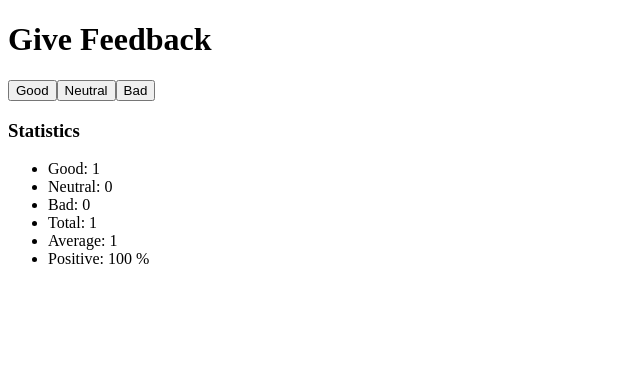
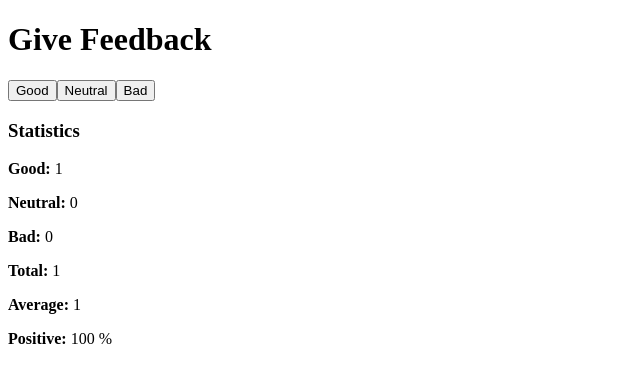
Before and after one commit to ale-drian/Laboratorio-4-React-Hooks, a React (Create React App) app in the folder votaciones/: page / in a window 1280 px wide. Both pictures are taken after a click on the button "Good". Shown: the top 382 px of the page, without its empty margins (0-640 px from the left). Built offline with nearby package versions, Linux system fonts and the light colour scheme.

Commit message:
Parte 5: refatorizando Statistics (add componentes Button, Statistic)

```diff
--- /dev/null
+++ b/votaciones/src/components/Button.js
@@ -0,0 +1,7 @@
+const Button = ({text, handle}) => {
+    return (
+      <button onClick={handle}>{text}</button>
+    )
+  }
+
+  export default Button;
--- /dev/null
+++ b/votaciones/src/components/Statistic.js
@@ -0,0 +1,8 @@
+
+const Statistic = ({text, value, symbol}) => {
+    return (
+      <p><b>{text}: </b>{value} {symbol?symbol:""}</p>
+    )
+  }
+
+  export default Statistic;
--- a/votaciones/src/components/Statistics.js
+++ b/votaciones/src/components/Statistics.js
@@ -1,15 +1,14 @@
+import Statistic from './Statistic';
 
 const Statistics = ({good, neutral, bad, statisticsResult}) => {
   return (
     <div>
-      <ul>
-        <li>Good: {good}</li>
-        <li>Neutral: {neutral}</li>
-        <li>Bad: {bad}</li>
-        <li>Total: {statisticsResult.total}</li>
-        <li>Average: {statisticsResult.average}</li>
-        <li>Positive: {statisticsResult.positive} %</li>
-      </ul>
+        <Statistic text="Good" value={good}/>
+        <Statistic text="Neutral" value={neutral}/>
+        <Statistic text="Bad" value={bad}/>
+        <Statistic text="Total" value={statisticsResult.total}/>
+        <Statistic text="Average" value={statisticsResult.average}/>
+        <Statistic text="Positive" value={statisticsResult.positive} symbol="%"/>
     </div>
   )
 }
--- a/votaciones/src/index.js
+++ b/votaciones/src/index.js
@@ -1,5 +1,6 @@
 import React, { useState } from 'react'
 import ReactDOM from 'react-dom'
+import Button from './components/Button';
 import Statistics from './components/Statistics';
 
 const App = () => {
@@ -37,9 +38,9 @@ const App = () => {
   return (
     <div>
       <h1>Give Feedback</h1>
-      <button onClick={handleGood}>Good</button>
-      <button onClick={handleNeutral}>Neutral</button>
-      <button onClick={handleBad}>Bad</button>
+      <Button handle={handleGood} text="Good"/>
+      <Button handle={handleNeutral} text="Neutral"/>
+      <Button handle={handleBad} text="Bad"/>
       <br />
       <h3>Statistics</h3>
       {
```
